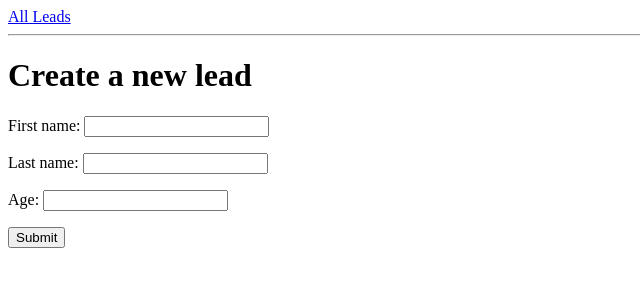
After one commit to AgentIvan/getting-started-with-django, a Django app: template leads/templates/leads/lead_create.html in a window 1280 px wide. The commit adds this page. Shown: the top 300 px of the page, without its empty margins (0-640 px from the left). Run offline with Django 3.2, Linux system fonts and the light colour scheme; the template is opened without the code that fills it: values that come from a table or form of the project are taken from there, others are empty.

Commit message:
Form and lead create view

```diff
--- /dev/null
+++ b/leads/forms.py
@@ -0,0 +1,7 @@
+from django import forms
+
+
+class LeadForm(forms.Form):
+    first_name = forms.CharField()
+    last_name = forms.CharField()
+    age = forms.IntegerField(min_value=0)
--- /dev/null
+++ b/leads/templates/leads/lead_create.html
@@ -0,0 +1,19 @@
+<!DOCTYPE html>
+<html lang="en">
+<head>
+  <meta charset="UTF-8">
+  <meta http-equiv="X-UA-Compatible" content="IE=edge">
+  <meta name="viewport" content="width=device-width, initial-scale=1.0">
+  <title>Create Lead Page</title>
+</head>
+<body>
+  <a href="/leads">All Leads</a>
+  <hr />
+  <h1>Create a new lead</h1>
+  <form method="POST">
+    {% csrf_token %}
+    {{ form.as_p }}
+    <button type="submit">Submit</button>
+  </form>
+</body>
+</html>
--- a/leads/templates/leads/lead_list.html
+++ b/leads/templates/leads/lead_list.html
@@ -18,6 +18,8 @@
     </style>
   </head>
   <body>
+    <a href="/leads/create">Create New Lead</a>
+    <hr />
     <h1>This is all of our leads</h1>
     {% for lead in leads %}
     <div class="lead">
--- a/leads/urls.py
+++ b/leads/urls.py
@@ -1,8 +1,13 @@
 from django.contrib import admin
 from django.urls import path
 
-from .views import lead_list, lead_detail
+from .views import lead_create, lead_detail, lead_list
+
 
 app_name = "leads"
 
-urlpatterns = [path("", lead_list), path("<pk>/", lead_detail)]
+urlpatterns = [
+    path("", lead_list),
+    path("<int:pk>/", lead_detail),
+    path("create/", lead_create),
+]
```
Also changed, not shown: leads/views.py (+24 -2 lines).
